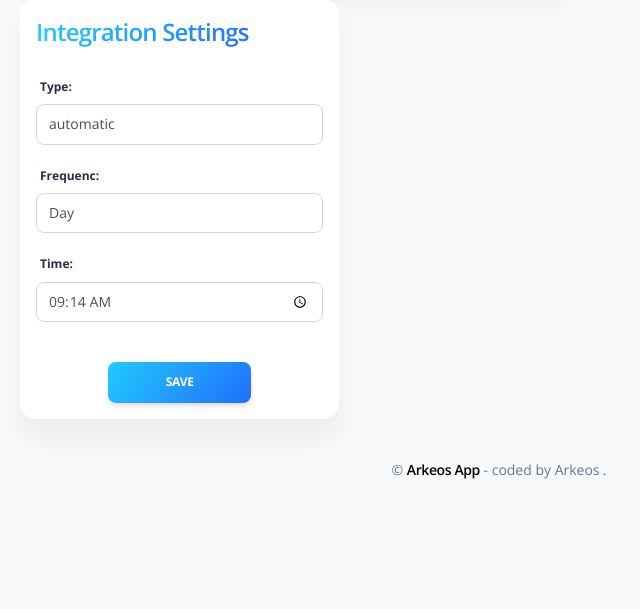
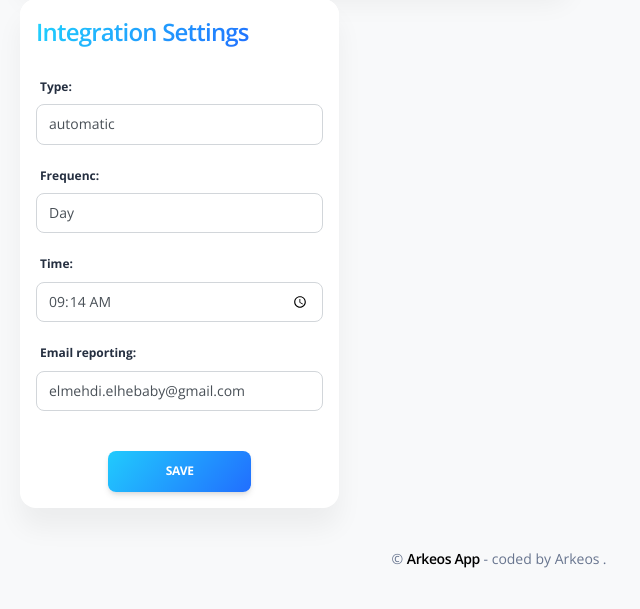
Before and after one commit to ELHEBABY/App-Integration, a Django app: page /settings/ in a window 1280 px wide. Shown: the part 1117-1726 px from the top of the page, without its empty margins (278-918 px from the left). Before the commit the page ends 1596 px from the top, so only its background shows below. Run offline with Django 4.2, Linux system fonts and the light colour scheme; a user stored in the database is signed in; data comes from the database, SQL or seed files in the repository; both versions use the stored data as it was after the commit; parts of the project's set-up code (start-up, migrations or seed data) failed here and were passed over; some libraries are stand-ins or nearby versions.

Commit message:
I add Email reporting to settings integration

```diff
--- a/app/Projet Final/connectSQL.py
+++ b/app/Projet Final/connectSQL.py
@@ -2,7 +2,7 @@ import pyodbc
 
 def connectSQL() :
     conn =  pyodbc.connect('Driver={SQL Server};'
-                      'Server=SAGESRV\SAGESRV;'
-                      'Database=VANTAGE;'
-                      'Trusted_Connection=yes;')
+                    'Server=SAGESRV\SAGESRV;'
+                    'Database=VANTAGE;'
+                    'Trusted_Connection=yes;')
     return conn
--- a/app/Projet Final/synchSage.py
+++ b/app/Projet Final/synchSage.py
@@ -1,6 +1,8 @@
 import json
 import  pyodbc
 import datetime
+import os
+
 
 def synchSage(head, conn):
     try:
--- a/app/forms.py
+++ b/app/forms.py
@@ -202,9 +202,15 @@ class IntegrationSettingsForm(forms.ModelForm):
         )
     )
 
+    email_reporting = forms.EmailField(
+        initial='',
+        widget=forms.EmailInput(
+            attrs={'class': 'form-control'}),
+        required=True)
+
     class Meta:
         model = IntegrationSettings
-        fields = ('type', 'frequenc','time')
+        fields = ('type', 'frequenc','time','email_reporting')
 
 
 
--- a/app/models.py
+++ b/app/models.py
@@ -27,6 +27,8 @@ class IntegrationSettings(models.Model):
     update_date = models.DateTimeField("update date", auto_now_add=True)
 
     time = models.TimeField("time", default="00:00:00", null=True)
+
+    email_reporting = models.EmailField(max_length=254)
 
     def __init__(self, *args, **kwargs):
         super(IntegrationSettings, self).__init__(*args, **kwargs)
--- a/app/templates/home/admin/settings.html
+++ b/app/templates/home/admin/settings.html
@@ -55,11 +55,11 @@
                     Add User
                   </h4>
                 <p class="mb-0">
-                  {% if msg %}
+                  {% if msg1 %}
                       {{  safe }}
                       <div class="alert alert-warning alert-dismissible fade show" role="alert">
                         <span class="alert-icon text-white"><i class="ni ni-like-2"></i></span>
-                        <span class="alert-text text-white"><strong>Warning! Form is not valid</strong> {{msg}}!</span>
+                        <span class="alert-text text-white"><strong>Warning! </strong> {{msg1}}!</span>
                         <button type="button" class="btn-close" data-bs-dismiss="alert" aria-label="Close">
                             {% comment %} <span aria-hidden="true">&times;</span> {% endcomment %}
                         </button>
--- a/app/views.py
+++ b/app/views.py
@@ -198,7 +198,7 @@ def settings(request):
     settings=IntegrationSettings.objects.get(id=1)
     form_settings = IntegrationSettingsForm( instance=settings)
     if request.method == "POST":
-        if request.POST.get('first_name'):
+        if request.POST.get('email'):
             form = User_register(request.POST)
             # form.username='user'
             if form.is_valid():
@@ -207,10 +207,10 @@ def settings(request):
                 users = pages(request,7)
                 return render(request, "home/admin/settings.html",{"form": form, "success": success,"segment": segment, "users" : users,'form_settings' : form_settings, "is_admin" : is_admin})
             else:
-                msg = 'Form is not valid'
-                return render(request, "home/admin/settings.html",{"form": form, "success": success,"segment": segment, "users" : users,'form_settings' : form_settings, "is_admin" : is_admin})
+                msg1 = 'Form is not valid'
+                return render(request, "home/admin/settings.html",{"form": form, "success": success,"segment": segment, "users" : users,'form_settings' : form_settings, "is_admin" : is_admin, "msg1" : msg1})
         elif request.POST.get('frequenc'):
-            form = User_register(request.POST)
+            form = User_register()
             form_settings = IntegrationSettingsForm(request.POST, instance=settings)
             if form_settings.is_valid():
                 form_settings.save()
@@ -294,7 +294,7 @@ def integration_schedule(datetime):
 
 
 def dateNextIntegration():
-    periodic_task = PeriodicTask.objects.get(name='schedule_mail_task_2')
+    periodic_task = PeriodicTask.objects.get(name='schedule_mail_task_1')
     settings = IntegrationSettings.objects.get(id=1)
     if(periodic_task.last_run_at != None):
         date = periodic_task.last_run_at.date()
@@ -321,7 +321,6 @@ def dateNextIntegration():
         return date + timedelta(2)
     elif(settings.frequenc == 'week'):
         return date + timedelta(days=7)
-    # return HttpResponse(date2)
 
 
 
```
Also changed, not shown: app/Projet Final/synchSQL.py (+5 -5 lines), app/tasks.py (+4 -3 lines), app/migrations/0018_integrationsettings_email_reporting.py (added), app/migrations/0019_alter_integrationsettings_email_reporting.py (added), app/static/assets/img/curved-images/curved6666.jpg (added), db.sqlite3, 1 other file.
